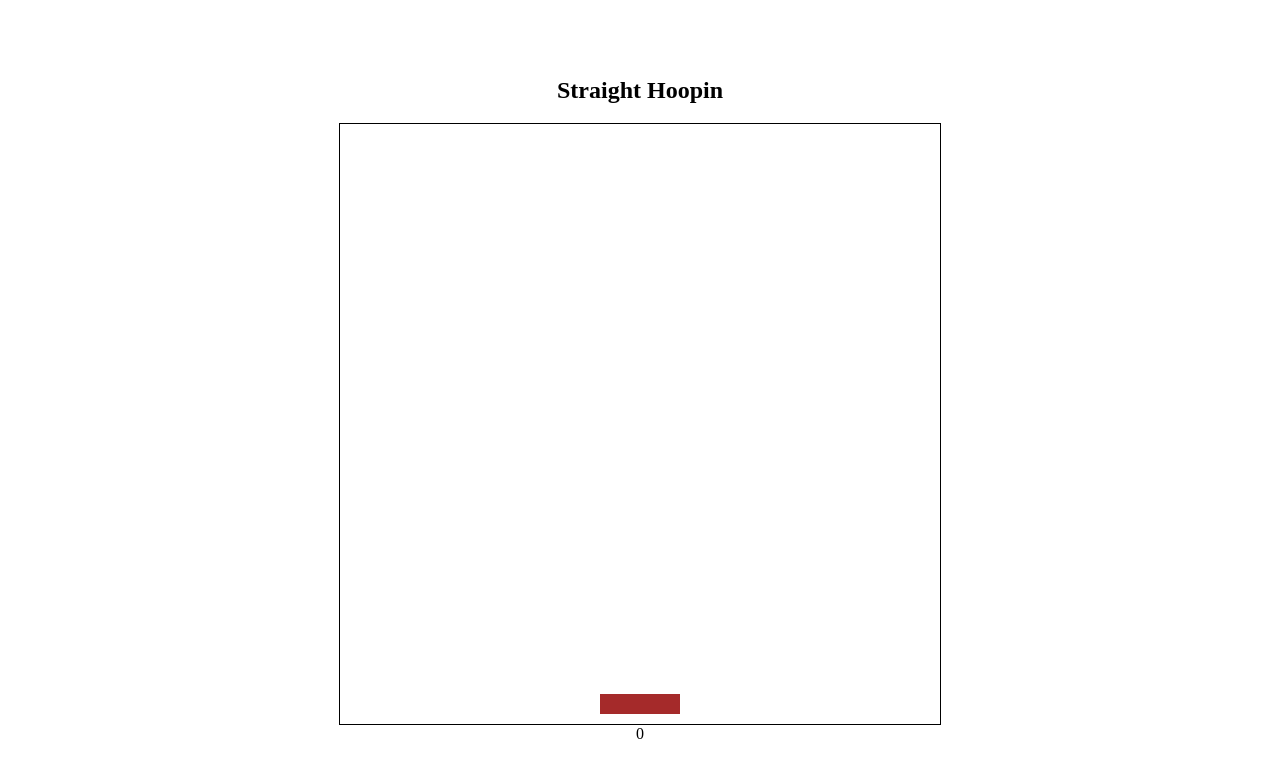
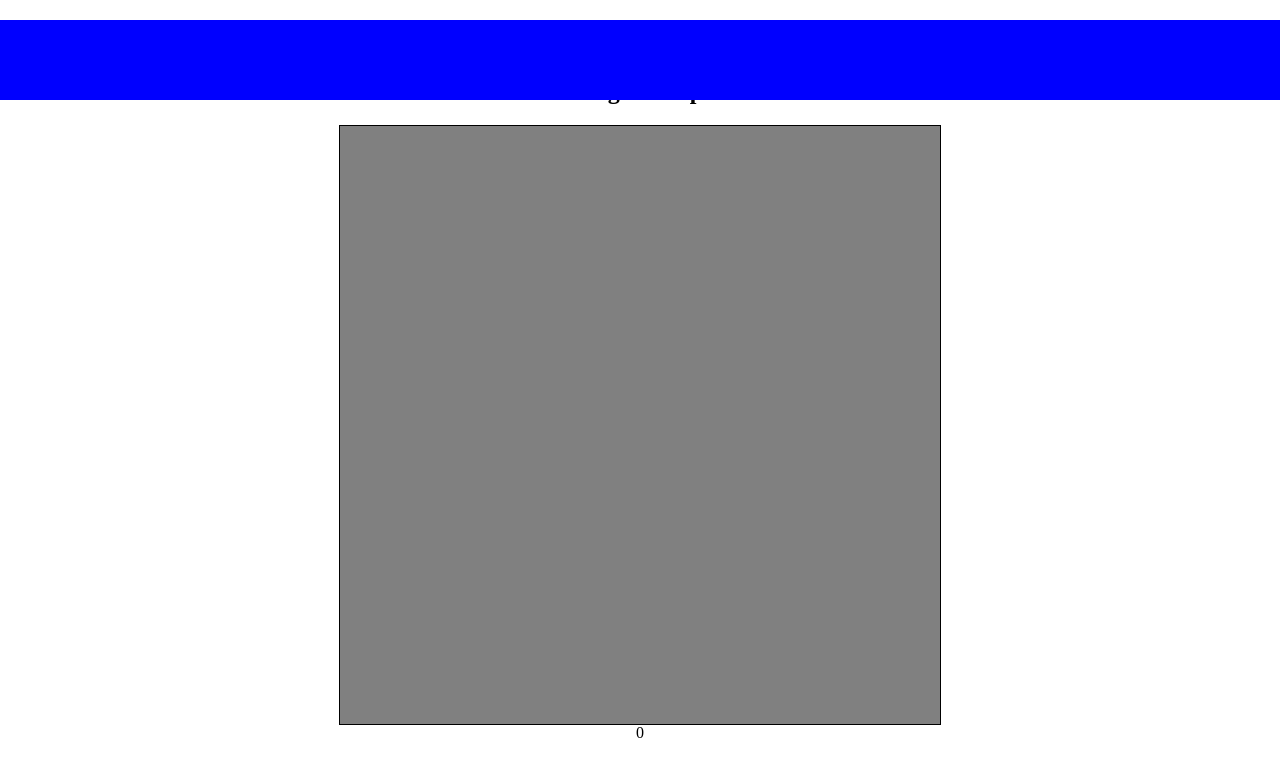
Before and after one commit to JuddCMelvin/Straight-Hoopin-V1, a plain HTML site: page index.html in a window 1280 px wide. Drawn offline with Linux system fonts and the light colour scheme.

Commit message:
rewriting code using more css and html to understand

```diff
--- a/index.html
+++ b/index.html
@@ -12,10 +12,17 @@
     <main>
         <section id="gameScreen">
             <h1 id="header">Straight Hoopin</h1>
-            <canvas id="gameCanvas" width="600" height="600"></canvas>
+            <div id="gameBounds">
+                <div id="basket"></div>
+                <div id="ball"></div>
+                <div id="gameBackGround">
+
+                </div>
+            </div>
+            <!-- <canvas id="gameCanvas" width="600" height="600"></canvas> -->
             <div id="score">0</div>
-            <script src="scripts.js"></script>
-
+            <!-- <script src="scripts.js"></script> -->
+            <script src="basketball.js"></script>
         </section>
     </main>
 </body>
--- a/scripts.js
+++ b/scripts.js
@@ -5,10 +5,9 @@ const ctx = canvas.getContext('2d');
 // Define game variables
 const basketWidth = 80;
 const basketHeight = 20;
-let basketX = canvas.width / 2 - basketWidth / 2;
-const basketY = canvas.height - basketHeight - 10;
+let basketX = canvas.width / 2 ;
+const basketY = canvas.height - basketHeight - 50;
 const basketSpeed = 30;
-
 
 const ballRadius = 10;
 const ballSpeed = 5;
@@ -21,7 +20,7 @@ let score = 0;
 // Function to draw the basket
 function drawBasket() {
     ctx.fillStyle = 'brown';
-    ctx.fillRect(basketX, canvas.height - basketHeight - 10, basketWidth, basketHeight); // Draw the basket at the bottom of the canvas
+    ctx.fillRect(basketX, basketY, basketWidth, basketHeight); // Draw the basket at the bottom of the canvas
 }
 // Function to move the basket
 function moveBasket(direction) {
--- a/styles.css
+++ b/styles.css
@@ -6,6 +6,8 @@ canvas {
     display: block;
     margin: auto;
     border: 1px solid black;
+    background-image: url(); /* Set the background image */
+    background-size: cover; /* Cover the entire container with the background image */
 }
 main {
     width: 100%;
@@ -16,4 +18,35 @@ main {
 }
 #gameScreen {
     text-align: center;
+
 }
+#gameBounds {
+    display: flex;
+    justify-content: center;
+    width: 600px;
+    height: 600px;
+}
+#gameBackground {
+    display: flex;
+    justify-content: center;
+    width: 600px;
+    height: 600px;
+    background-color: grey;
+    background-image: url(Assets/halfcourt copy.png);
+    background-size: cover;
+    border: 1px solid black;
+    background-repeat: no-repeat;
+    background-position: center;
+    transform: rotate(90deg);
+}
+#basket {
+    width: 100%;
+    height: 80px;
+    background-color: blue;
+    position: absolute;
+    top: 20px;
+
+}
+#ball {
+
+}
```
Also changed, not shown: Assets/half-court2.png (added), Assets/halfcourt copy.png (added), Assets/halfcourt.png (added), Assets/halfcourt1.png (added).
